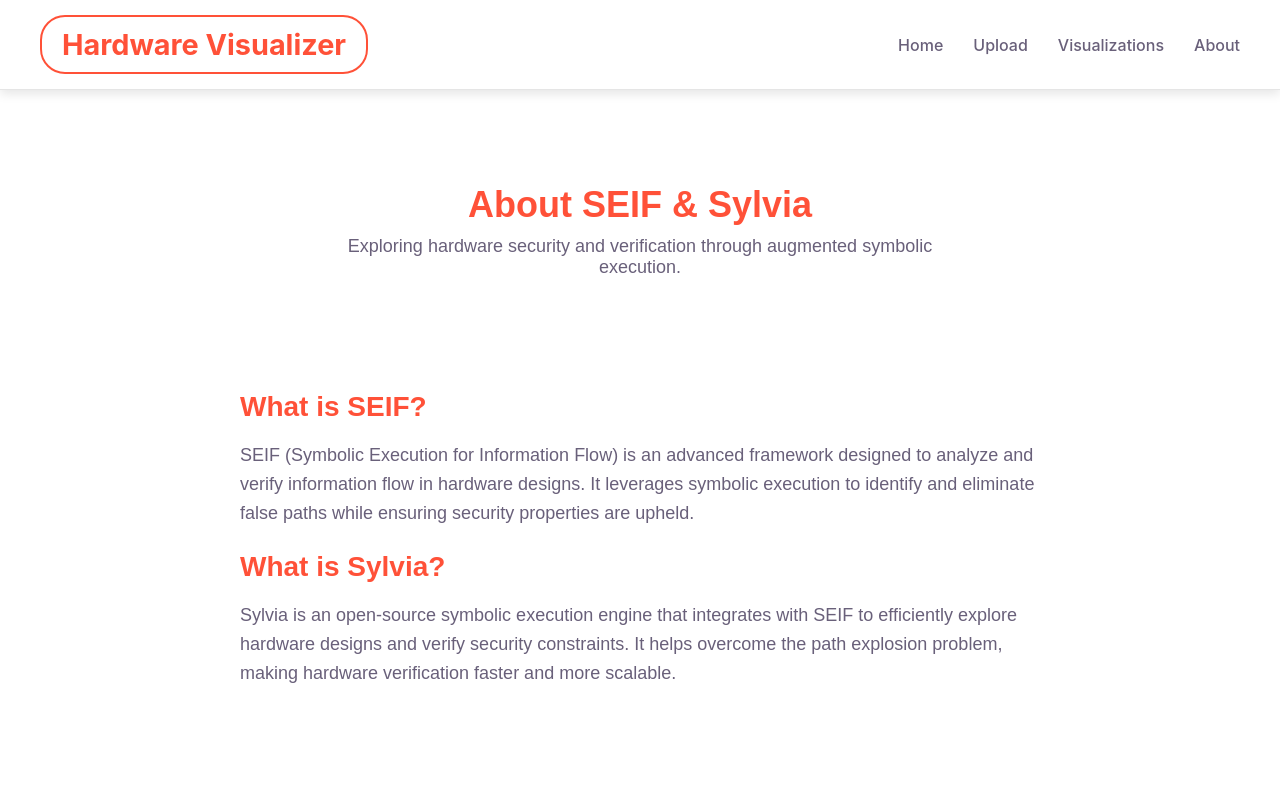
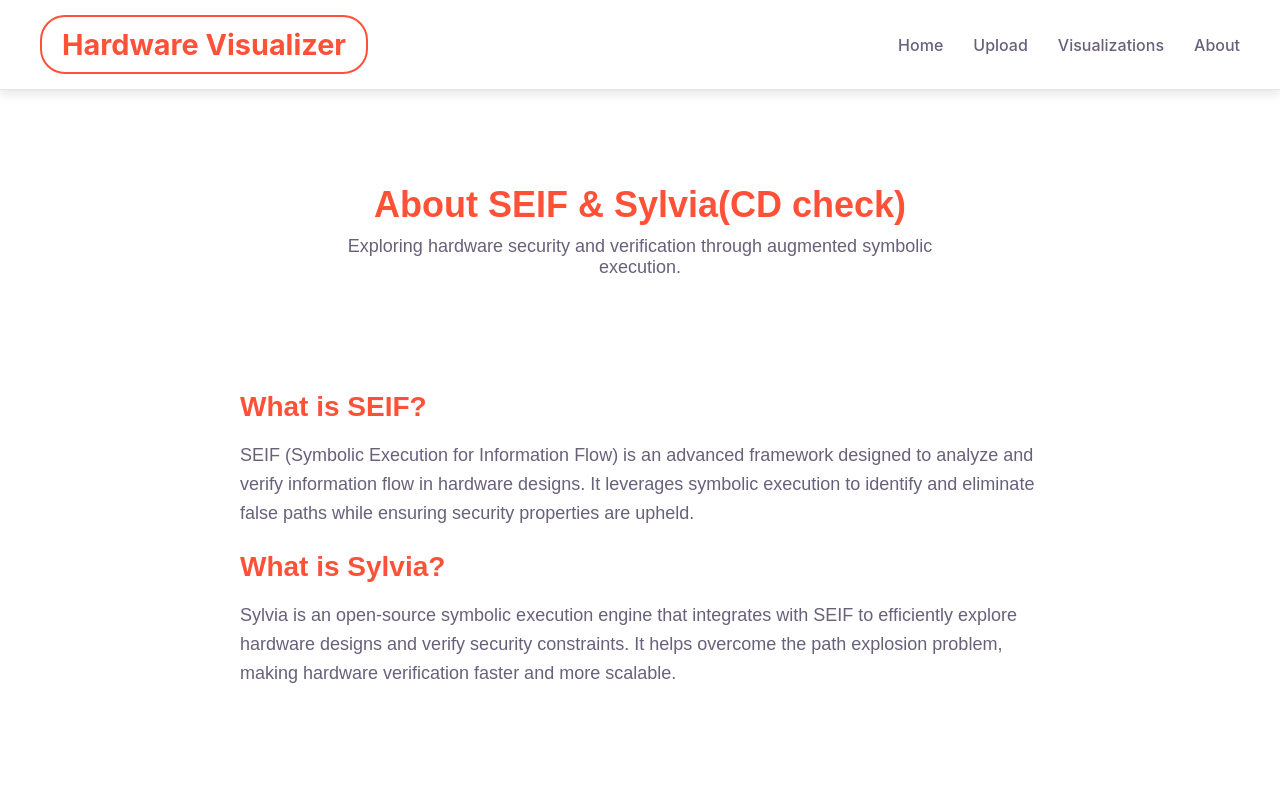
Before and after one commit to HWSec-UNC/verviz, a React (Vite) app in the folder frontend/: page /about in a window 1280 px wide. Shown: the top 800 px of the page. Built offline with nearby package versions, Linux system fonts and the light colour scheme.

Commit message:
CD frontend check

```diff
--- a/frontend/src/pages/About.jsx
+++ b/frontend/src/pages/About.jsx
@@ -5,7 +5,7 @@ const AboutPage = () => {
     <div className="about-container">
       {/* Hero Section */}
       <header className="hero-section">
-        <h1>About SEIF & Sylvia</h1>
+        <h1>About SEIF & Sylvia(CD check)</h1>
         <p>
           Exploring hardware security and verification through augmented symbolic execution.
         </p>
```
